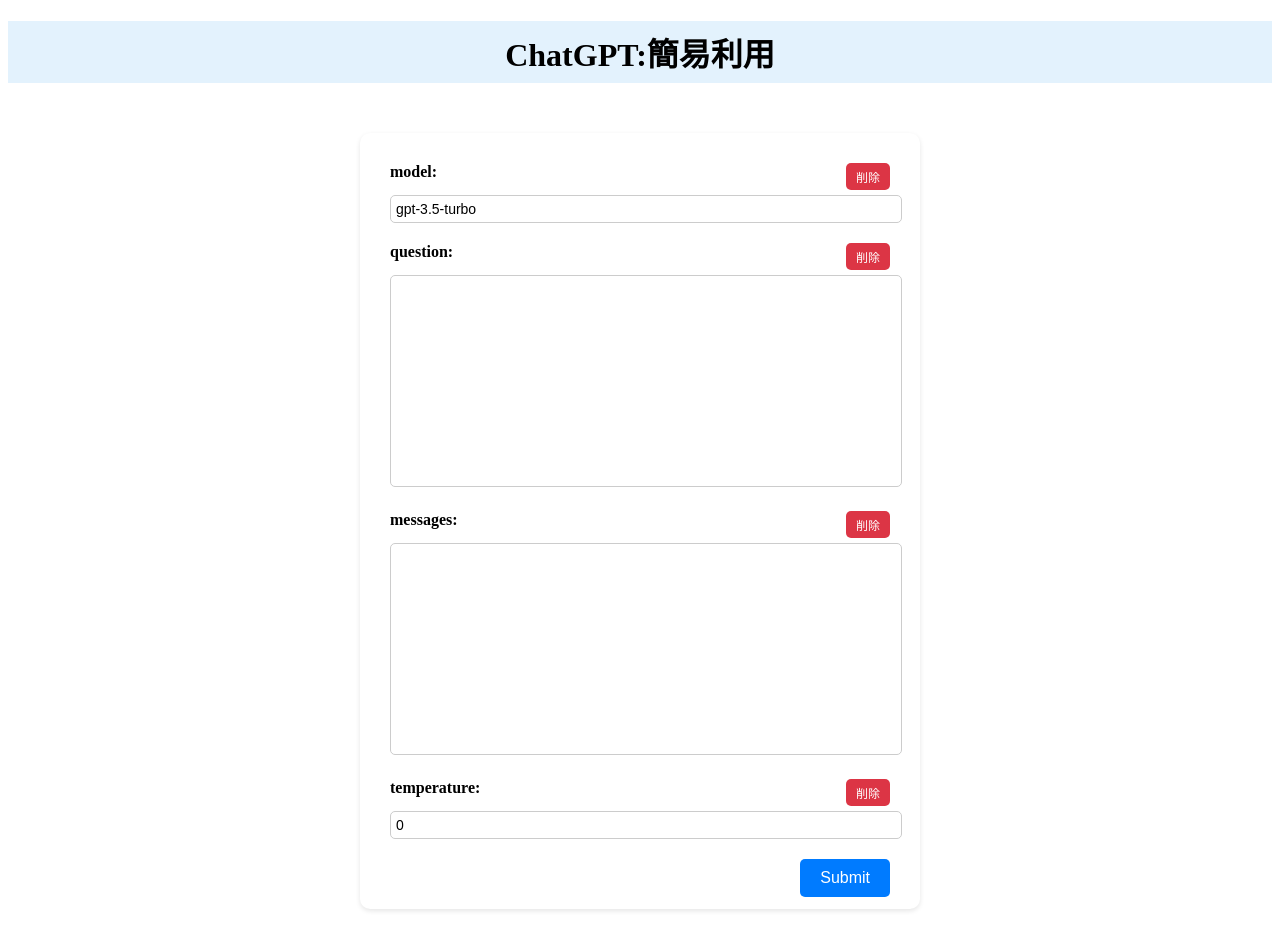
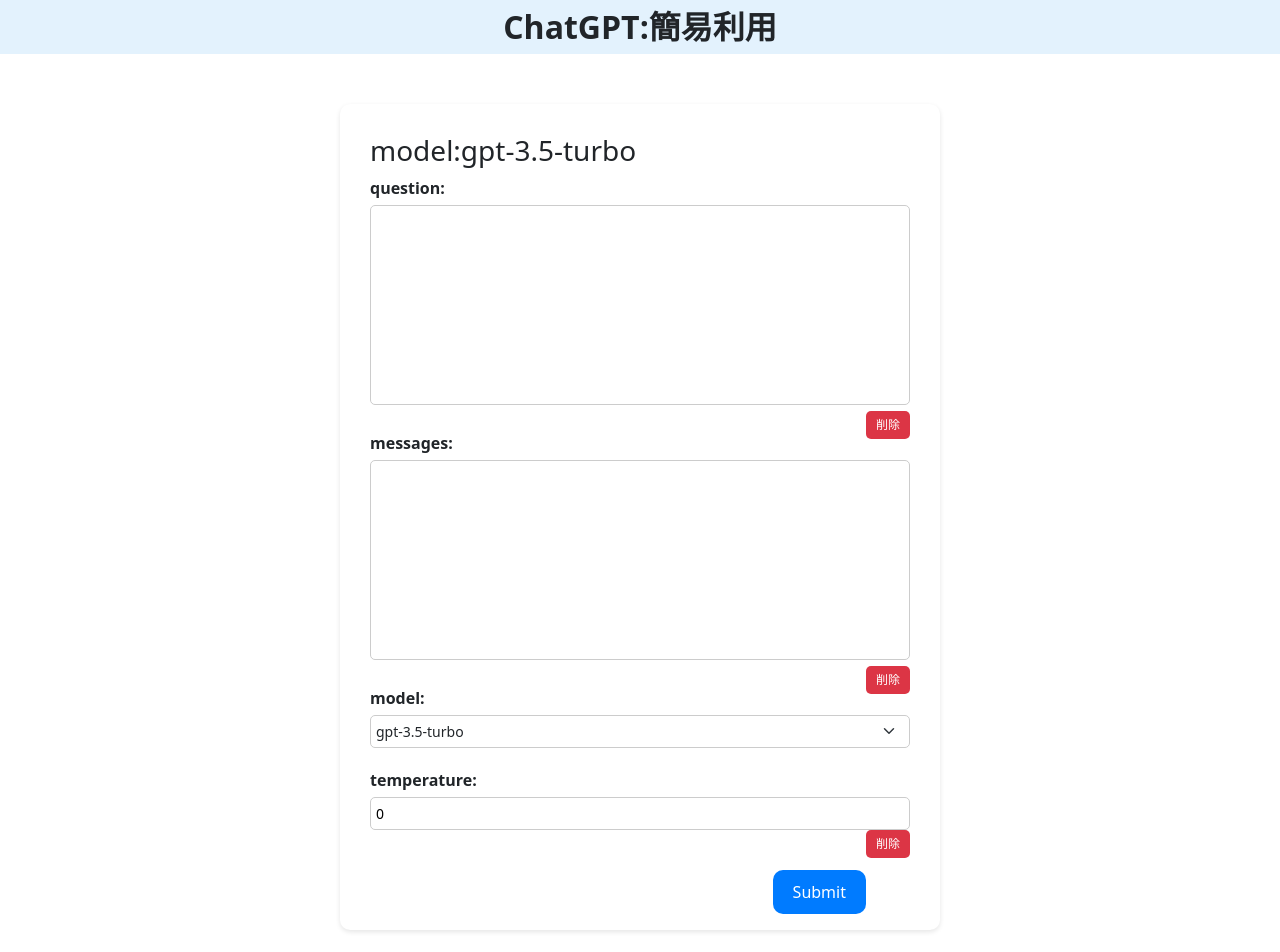
Before and after one commit to koinunopochi/chat-vue, a Vue app: page / in a window 1280 px wide. Shown: the top 952 px of the page. Built offline with nearby package versions, Linux system fonts and the light colour scheme.

Commit message:
SetUpParmの追加

```diff
--- a/package.json
+++ b/package.json
@@ -9,6 +9,7 @@
     "preview": "vite preview"
   },
   "dependencies": {
+    "bootstrap": "^5.2.3",
     "vue": "^3.2.47"
   },
   "devDependencies": {
--- a/src/App.vue
+++ b/src/App.vue
@@ -7,7 +7,6 @@
   <div class="wrap">
     <TheHeader />
     <SetUpParm />
-    <main class="main">main</main>
     <TheFooter />
   </div>
 </template>
--- a/src/components/SetUpParm.vue
+++ b/src/components/SetUpParm.vue
@@ -1,33 +1,94 @@
+<template>
+  <div id="app">
+    <form @submit.prevent="onSubmit">
+      <h3>model:{{ model }}</h3>
+      <div class="form-group">
+        <label for="question">question:</label>
+        <textarea id="question" name="question" v-model="question"></textarea>
+        <button
+          type="button"
+          class="delete-btn"
+          @click="clearInput('question')"
+        >
+          削除
+        </button>
+      </div>
+      <div class="form-group">
+        <label for="messages">messages:</label>
+        <textarea id="messages" name="messages" v-model="messages"></textarea>
+        <button
+          type="button"
+          class="delete-btn"
+          @click="clearInput('messages')"
+        >
+          削除
+        </button>
+      </div>
+      <div class="form-group">
+        <label for="model" class="form-label">model:</label>
+        <select id="model" class="form-select" v-model="model">
+          <option disabled value="">選択してください</option>
+          <option
+            v-for="option in options"
+            :key="option.value"
+            :value="option.value"
+          >
+            {{ option.text }}
+          </option>
+        </select>
+      </div>
+      <div class="form-group">
+        <label for="temperature">temperature:</label>
+        <input
+          type="text"
+          id="temperature"
+          name="temperature"
+          v-model="temperature"
+        />
+        <button
+          type="button"
+          class="delete-btn"
+          @click="clearInput('temperature')"
+        >
+          削除
+        </button>
+      </div>
+      <div class="form-group">
+      <button type="submit">Submit</button>
+      </div>
+    </form>
+  </div>
+</template>
+
 <script>
-/*
-document.querySelectorAll('.delete-btn').forEach(function (deleteButton) {
-  deleteButton.addEventListener('click', function () {
-    const targetId = this.getAttribute('data-delete-target');
-    const targetElement = document.getElementById(targetId);
-    targetElement.value = ''; // 削除ボタンを押したときに、関連するフォームの値を空にする
-  });
-});
-// フォーム要素を取得
-const form = document.querySelector('form');
+import { ref } from 'vue';
+const model = ref('');
+export default {
+  data() {
+    return {
+      question: '',
+      messages: '',
+      model: 'gpt-3.5-turbo',
+      options: [
+        { value: 'gpt-3.5-turbo', text: 'gpt-3.5-turbo' },
+        { value: 'gpt-4', text: 'gpt-4' },
+      ],
+      temperature: '0',
+    };
+  },
+  methods: {
+    clearInput(inputName) {
+      this[inputName] = '';
+    },
+    onSubmit() {
+      const postData = {
+        model: this.model,
+        messages: `${this.question}${this.messages}`,
+        temperature: this.temperature,
+      };
 
-// Submitイベントを監視
-form.addEventListener('submit', function (e) {
-  e.preventDefault(); // フォーム送信をキャンセル
+      console.log(postData);
 
-  // フォームの値を取得
-  const formData = new FormData(form);
-  const model = formData.get('model');
-  const messages = formData.get('messages');
-  const question = formData.get('question');
-  const temperature = formData.get('temperature');
-  // サーバーにPOSTするデータを準備
-  const postData = {
-    model: model,
-    messages: `${question}${messages}`,
-    temperature: temperature,
-  };
-  console.log(postData);
-  // fetchを使用してサーバーにPOST
       fetch('http://localhost:3000/api/text/judge', {
         method: 'POST',
         headers: {
@@ -45,52 +106,20 @@
           }
         })
         .then((data) => {
-      // Play a notification sound
-      const notificationSound = new Audio('./endsound.mp3');
+          const notificationSound = new Audio('/public/endsound.mp3');
           notificationSound.play();
+          alert(JSON.stringify(data, null, 2));
           console.log(data);
-      //alert(JSON.stringify(data));
         })
         .catch((error) => {
           console.error('エラーが発生しました:', error);
           alert('エラーが発生しました:', error);
         });
-});
-*/
+    },
+  },
+};
 </script>
-<template>
-  <form>
-    <div class="form-group">
-      <button type="button" class="delete-btn" data-delete-target="model">
-        削除
-      </button>
-      <label for="model">model:</label>
-      <input type="text" id="model" name="model" value="gpt-3.5-turbo" />
-    </div>
-    <div class="form-group">
-      <button type="button" class="delete-btn" data-delete-target="question">
-        削除
-      </button>
-      <label for="question">question:</label>
-      <textarea id="question" name="question"></textarea>
-    </div>
-    <div class="form-group">
-      <button type="button" class="delete-btn" data-delete-target="messages">
-        削除
-      </button>
-      <label for="messages">messages:</label>
-      <textarea id="messages" name="messages"></textarea>
-    </div>
-    <div class="form-group">
-      <button type="button" class="delete-btn" data-delete-target="temperature">
-        削除
-      </button>
-      <label for="temperature">temperature:</label>
-      <input type="text" id="temperature" name="temperature" value="0" />
-    </div>
-    <button type="submit">Submit</button>
-  </form>
-</template>
+
 <style scoped>
 /* 全体のスタイル */
 body {
@@ -102,9 +131,9 @@
 /* フォームのスタイル */
 form {
   background-color: #ffffff;
-  width: 500px;
+  width: 600px;
   padding: 30px;
-  padding-bottom: 50px;
+  padding-bottom: 80px;/**ここで、ボタンがはみ出るかどうかの調整 */
   margin: 50px auto;
   border-radius: 10px;
   box-shadow: 0 2px 5px rgba(0, 0, 0, 0.1);
@@ -138,11 +167,13 @@
   background-color: #007bff;
   color: white;
   border: none;
-  border-radius: 5px;
+  border-radius: 10px;
   padding: 10px 20px;
   font-size: 16px;
   cursor: pointer;
   transition: background-color 0.3s;
+  margin-top: 20px;
+  margin-bottom: 20px;
 }
 button[type='submit']:hover {
   background-color: #0056b3;
@@ -158,4 +189,11 @@
   float: right;
   margin-bottom: 5px;
 }
+.form-select{
+  width: 100%;
+  padding: 5px;
+  border: 1px solid #ccc;
+  border-radius: 5px;
+  font-size: 14px;
+}
 </style>
--- a/src/components/TheFooter.vue
+++ b/src/components/TheFooter.vue
@@ -1,6 +1,6 @@
 <template>
   <footer class="footer">
-    <small>&copy;my-vite-todo</small><!--&copy=©-->
+    <small>&copy;子犬のぽち</small><!--&copy=©-->
   </footer>
 </template>
 
--- a/src/main.js
+++ b/src/main.js
@@ -1,4 +1,6 @@
 import { createApp } from 'vue'
 import App from './App.vue'
+import 'bootstrap/dist/css/bootstrap.min.css';
+
 
 createApp(App).mount('#app')
```
Also changed, not shown: 1 other file (tests, documents, lock files or other folders). Lines whose indentation alone changed are shown as unchanged.
